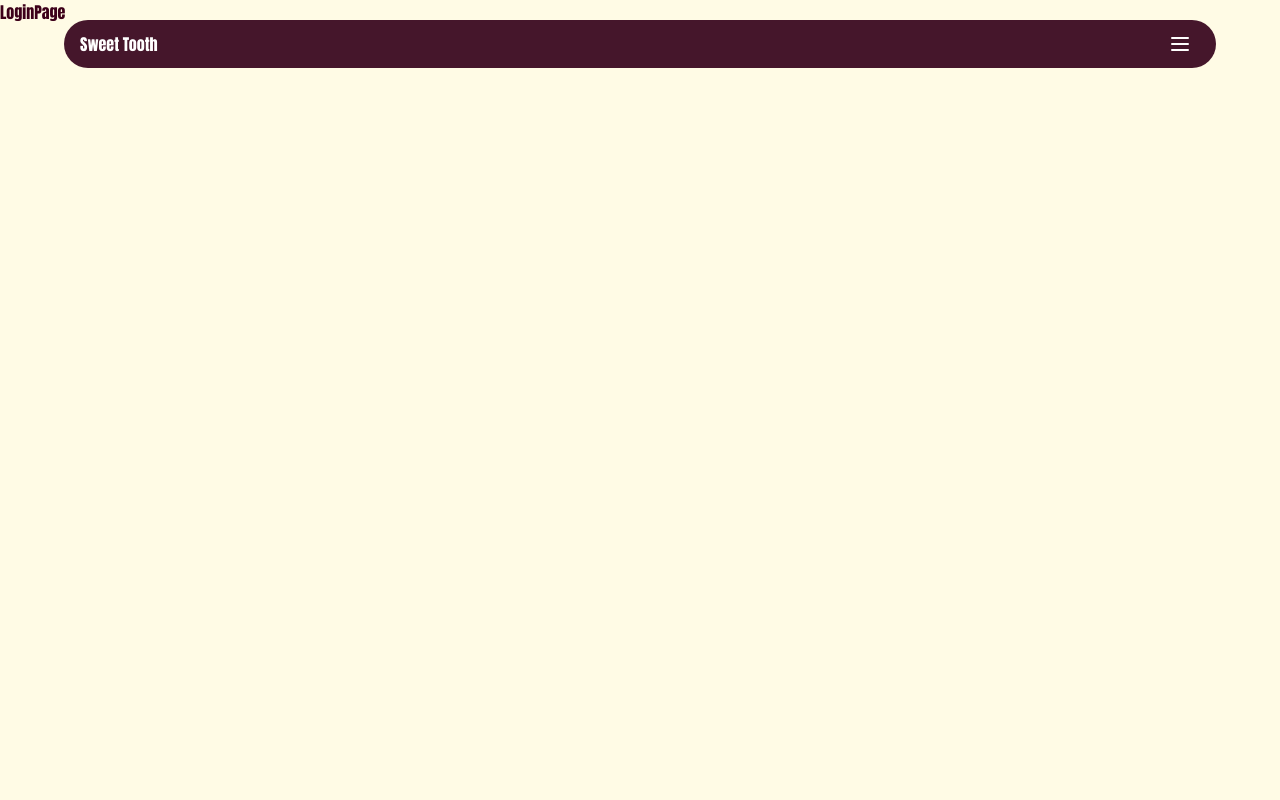
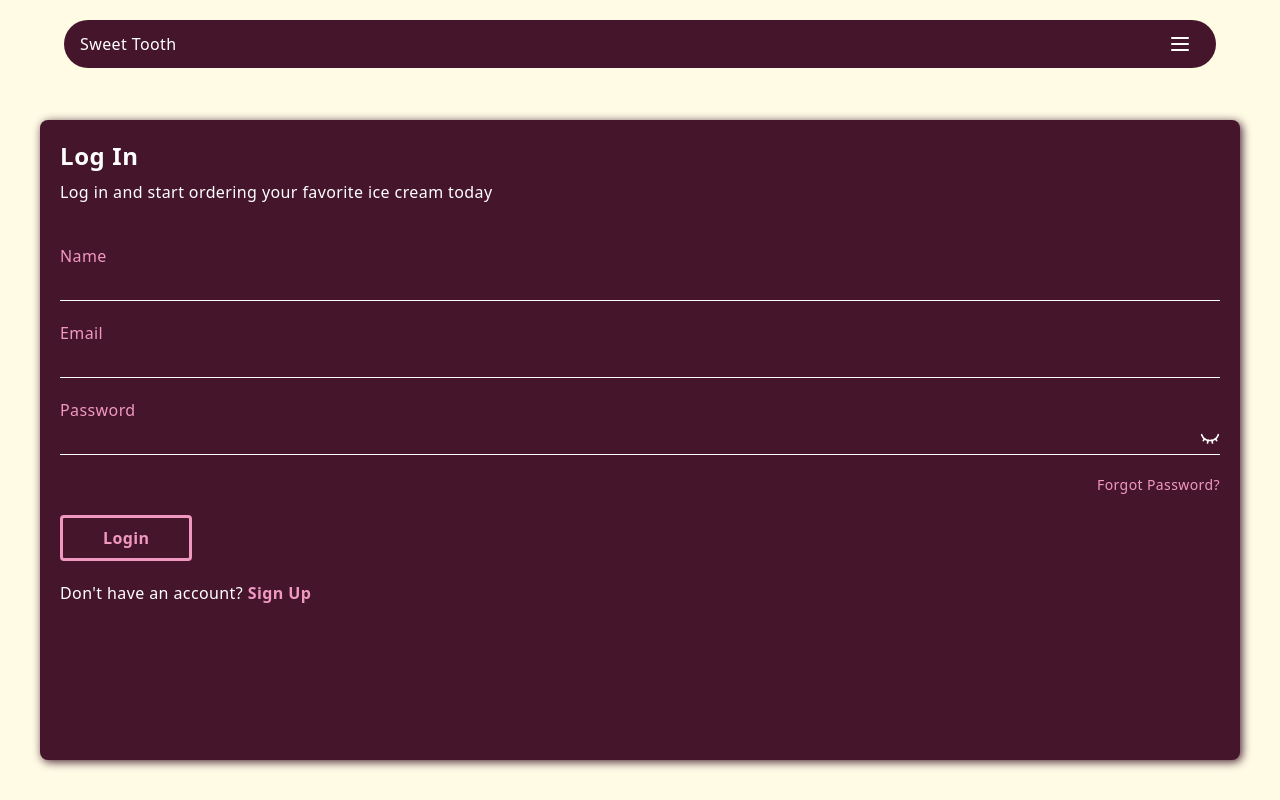
Before and after one commit to corb0140/ice_cream_ecommerce, a React (Vite) app in the folder client/: page /login in a window 1280 px wide. Built offline with nearby package versions, Linux system fonts and the light colour scheme.

Commit message:
designed login page

```diff
--- /dev/null
+++ b/client/src/components/FormComponent.jsx
@@ -0,0 +1,39 @@
+import { Eye, EyeClosed } from "lucide-react";
+
+function FormInputs({ name, type, showIcon = false }) {
+  return (
+    <div className="flex flex-col">
+      <label htmlFor={name} className="text-wewak">
+        {name}
+      </label>
+
+      <div className="flex items-center justify-between border-b">
+        <input type={type} name={name} className="outline-none p-1" />
+
+        {showIcon && (
+          <span className="icon cursor-pointer" onClick={showIcon}>
+            {type === "password" ? (
+              <EyeClosed className="h-5 w-5" />
+            ) : (
+              <Eye className="h-5 w-5" />
+            )}
+          </span>
+        )}
+      </div>
+    </div>
+  );
+}
+
+function FormButton({ text, onClick }) {
+  return (
+    <button
+      type="button"
+      className="bg-wine-berry text-white px-4 py-2 rounded hover:bg-livid-brown transition-colors"
+      onClick={onClick}
+    >
+      {text}
+    </button>
+  );
+}
+
+export { FormButton, FormInputs };
--- a/client/src/index.css
+++ b/client/src/index.css
@@ -1,9 +1,7 @@
-@import url("https://fonts.googleapis.com/css2?family=Anton&display=swap");
-
 @import "tailwindcss";
 
 @theme {
-  --font-anton: "Anton", sans-serif;
+  /* --font-anton: "Anton", sans-serif; */
 
   /* COLORS */
   --color-early-dawn: #fffbe5;
@@ -19,10 +17,10 @@
     font-size: 16px;
     scroll-behavior: smooth;
     background-color: var(--color-early-dawn);
+    letter-spacing: 0.025em;
   }
 
   body {
-    font-family: var(--font-anton);
     color: var(--color-toledo);
   }
 
@@ -34,6 +32,7 @@
   h6 {
     font-family: var(--font-oswald);
     font-weight: 700;
+    letter-spacing: 0.025em;
   }
 
   button,
--- a/client/src/pages/HomePage.jsx
+++ b/client/src/pages/HomePage.jsx
@@ -9,7 +9,7 @@ function HomePage() {
       className="h-[100vh] w-full flex flex-col items-center relative overflow-hidden"
     >
       <div className="relative top-[120px] flex flex-col items-center gap-8 px-5">
-        <h1 className="uppercase font-bold text-wine-berry text-5xl text-center tracking-wide">
+        <h1 className="uppercase font-bold text-wine-berry text-5xl text-center">
           "scoop up some sweetness!
         </h1>
 
@@ -33,9 +33,7 @@ function HomePage() {
             to="/products"
             className="bg-wine-berry rounded-full h-13 w-40 absolute top-60 flex items-center justify-center"
           >
-            <span className="text-candle-light text-sm tracking-wide">
-              Shop Now
-            </span>
+            <span className="text-candle-light text-sm">Shop Now</span>
           </Link>
         </div>
       </div>
--- a/client/src/pages/LoginPage.jsx
+++ b/client/src/pages/LoginPage.jsx
@@ -1,7 +1,59 @@
-import React from "react";
+import { useState } from "react";
+import { FormButton, FormInputs } from "@/components/FormComponent";
+import { Link } from "react-router-dom";
 
 function LoginPage() {
-  return <div>LoginPage</div>;
+  const [showPassword, setShowPassword] = useState(false);
+  return (
+    <div className="h-screen overflow-hidden p-10">
+      <div
+        className="relative top-[80px] h-[calc(100%-80px)] bg-wine-berry rounded-lg shadow-[2px_2px_10px] shadow-livid-brown
+        flex flex-col gap-10 p-5 text-white"
+      >
+        {/* MESSAGE */}
+        <section className="flex flex-col gap-2">
+          <h2 className="text-white text-2xl">Log In</h2>
+          <p>Log in and start ordering your favorite ice cream today</p>
+        </section>
+
+        {/* FORM */}
+        <form action="" className="flex flex-col gap-5">
+          <FormInputs name="Name" type="text" />
+          <FormInputs name="Email" type="email" />
+
+          <FormInputs
+            name="Password"
+            type={showPassword === true ? "text" : "password"}
+            showIcon={() => setShowPassword(!showPassword)}
+          />
+
+          <button
+            type="button"
+            className="text-wewak text-sm inline-flex justify-end"
+          >
+            Forgot Password?
+          </button>
+
+          <div className="flex flex-col gap-5">
+            <button
+              type="submit"
+              className="border-3 border-wewak text-wewak inline-flex w-fit px-10 py-2 rounded font-semibold
+              hover:bg-wewak hover:text-white transition-colors duration-300"
+            >
+              Login
+            </button>
+
+            <p>
+              Don't have an account?{" "}
+              <Link to={"/signup"} className="text-wewak font-bold">
+                Sign Up
+              </Link>
+            </p>
+          </div>
+        </form>
+      </div>
+    </div>
+  );
 }
 
 export default LoginPage;
```
